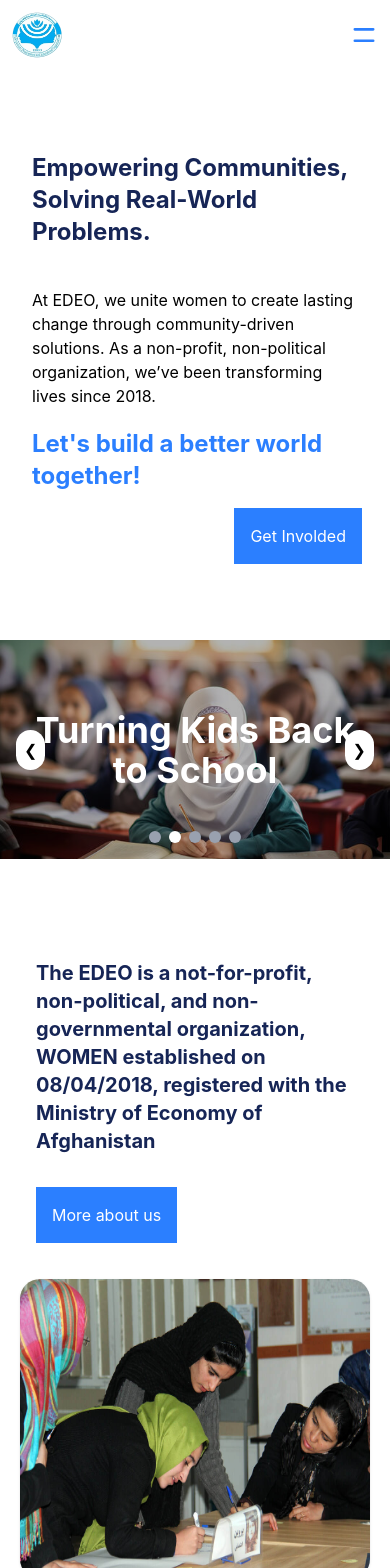
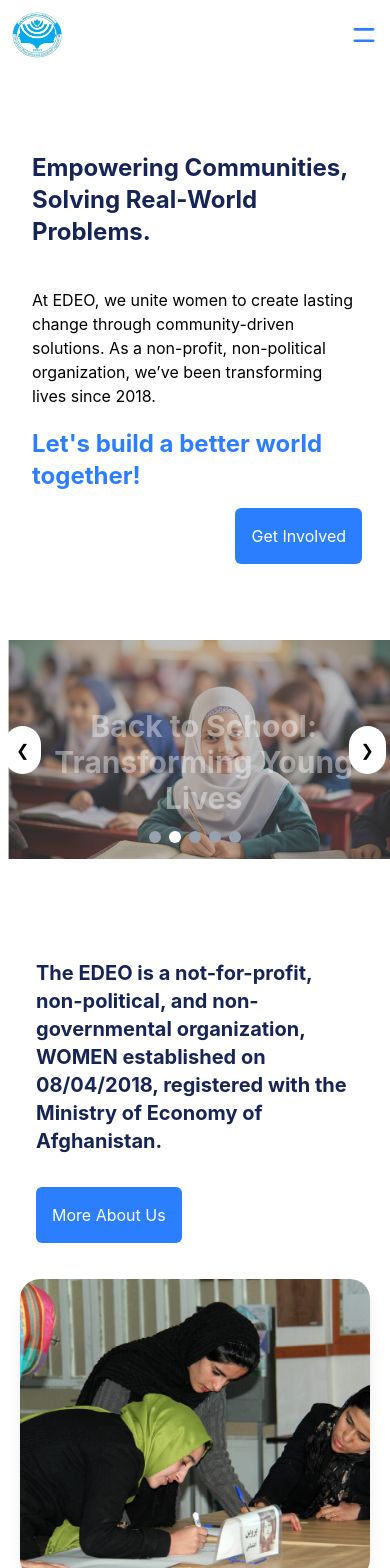
Before and after one commit to Bluetelecast/EDEO-Website, a React (Vite) app: page / in a window 390 px wide. Shown: the top 1568 px of the page. Built offline with nearby package versions, Linux system fonts and the light colour scheme.

Commit message:
adjusting the code .

```diff
--- a/package.json
+++ b/package.json
@@ -13,6 +13,7 @@
     "@heroicons/react": "^2.2.0",
     "@reduxjs/toolkit": "^2.5.1",
     "@tailwindcss/vite": "^4.0.2",
+    "framer-motion": "^12.4.1",
     "i18next": "^24.2.2",
     "react": "^18.3.1",
     "react-dom": "^18.3.1",
--- a/src/Components/Contact.jsx
+++ b/src/Components/Contact.jsx
@@ -16,10 +16,10 @@
                 <label htmlFor="name">Name</label>
                 <input type="text" id='name' className='p-2 bg-black/40 rounded'/>
             </div>
-            <div className='flex flex-col text-white gap-1 w-[90%]'>
+            {/* <div className='flex flex-col text-white gap-1 w-[90%]'>
                 <label htmlFor="company">Company</label>
                 <input type="text" id='company' className='p-2 bg-black/40 rounded'/>
-            </div>
+            </div> */}
 
 
             <div className='flex flex-col text-white gap-1 w-[90%]'>
--- a/src/Components/Hero.jsx
+++ b/src/Components/Hero.jsx
@@ -1,27 +1,71 @@
 import { useNavigate } from 'react-router-dom';
-import womenSigning from '../assets/women-signing.jpg'
+import womenSigning from '../assets/women-signing.jpg';
 import HeroSlider from './HeroSlider';
+import { motion } from 'framer-motion';
 
-const Hero = ()=>{
-    const navevegate=useNavigate();
+const Hero = () => {
+    const navigate = useNavigate();
+
     return (
         <>
-        <div className="mt-[4rem] sm:mt-[12rem] flex flex-col p-3">
-        <h1 className="text-blue-950 font-sans p-5 font-bold text-start text-2xl sm:text-3xl md:text-4xl lg:text-5xl">Empowering Communities, Solving Real-World Problems.</h1>
-        <h2 className=' text-md p-5 '>At EDEO, we unite women to create lasting change through community-driven solutions. As a non-profit, non-political organization, we’ve been transforming lives since 2018.</h2>
-        <h2 className='text-md pl-5 text-blue-500 font-bold text-2xl'>Let's build a better world together!</h2>
-        <button onClick={()=>navevegate('/what_we_do')} className='m-4 p-4 bg-blue-500  self-end text-white cursor-pointer'>Get Involded</button>
-        </div>
-        <HeroSlider/>
-        <div className='flex flex-col gap-5 md:grid md:grid-cols-2  p-5 mt-[4rem] justify-between '>
-        <div>
-        <h2 className='p-4 text-blue-950 font-bold text-xl womenSigning'>The EDEO is a not-for-profit, non-political, and non-governmental organization, WOMEN established on 08/04/2018, registered with the Ministry of Economy of Afghanistan</h2>
-        <button onClick={()=>navevegate('/about')} className='m-4 p-4 bg-blue-500 text-white cursor-pointer'>More about us</button>
-        </div>
-        <div className='self-center h-[300px] w-[350px] md:w-[390px] lg:w-[500px]'>
-        <img className='w-[100%] h-[100%] aspect-[4/3] rounded-[20px] shadow' src={womenSigning} />
-        </div>
-        </div>
+            {/* Hero Section */}
+            <div className="mt-[4rem] sm:mt-[12rem] flex flex-col p-3">
+                <motion.h1 initial={{opacity:0}} animate={{
+                    opacity:1,
+                }} className="text-blue-950 font-sans p-5 font-bold text-start text-2xl sm:text-3xl md:text-4xl lg:text-5xl">
+                    Empowering Communities, Solving Real-World Problems.
+                </motion.h1>
+                <h2 className="text-md p-5">
+                    At EDEO, we unite women to create lasting change through community-driven solutions.
+                    As a non-profit, non-political organization, we’ve been transforming lives since 2018.
+                </h2>
+                <h2 className="text-md pl-5 text-blue-500 font-bold text-2xl">
+                    Let's build a better world together!
+                </h2>
+                <button
+                    onClick={() => navigate('/what_we_do')}
+                    className="m-4 p-4 bg-blue-500 self-end text-white cursor-pointer rounded-md hover:bg-blue-600 transition duration-300"
+                >
+                    Get Involved
+                </button>
+            </div>
+
+            {/* Hero Slider */}
+            <HeroSlider />
+
+            {/* About Section */}
+            <div
+             className="flex flex-col gap-5 md:grid md:grid-cols-2 p-5 mt-[4rem] justify-between">
+                <div className="lg:max-w-[80%]">
+                    <h2 className="p-4 text-blue-950 font-bold text-xl">
+                        The EDEO is a not-for-profit, non-political, and non-governmental organization,
+                        WOMEN established on 08/04/2018, registered with the Ministry of Economy of Afghanistan.
+                    </h2>
+                    <button
+                        onClick={() => {
+                            navigate('/about');
+                            window.scrollTo(0, 0);
+                        }
+                        }
+                        className="m-4 p-4 bg-blue-500 text-white cursor-pointer rounded-md hover:bg-blue-600 transition duration-300"
+                    >
+                        More About Us
+                    </button>
+                </div>
+
+                {/* Animated Image */}
+                <motion.div
+                  initial={{scale:0.5}}
+                  whileInView={{scale:1,transition:{duration:2}}}
+
+                    className="self-center h-[300px] w-[350px] md:w-[390px] lg:w-[500px]">
+                    <img
+                        className="w-full h-full aspect-[4/3] rounded-[20px] shadow-lg object-cover"
+                        src={womenSigning}
+                        alt="Women Signing"
+                    />
+                </motion.div>
+            </div>
         </>
     );
 };
--- a/src/Components/HeroSlider.jsx
+++ b/src/Components/HeroSlider.jsx
@@ -1,30 +1,25 @@
 import React, { useState, useEffect } from 'react';
-import kids from "../assets/slideImg/kids.jpg"
-import reduceViolence from '../assets/slideImg/reducingViolence.webp'
-import feedHungry from '../assets/slideImg/feed.jpeg'
-import women from '../assets/slideImg/women.webp'
-import children from '../assets/slideImg/children.jpeg'
-
-
-
+import { motion, AnimatePresence } from 'framer-motion';
+import kids from "../assets/slideImg/kids.jpg";
+import reduceViolence from '../assets/slideImg/reducingViolence.webp';
+import feedHungry from '../assets/slideImg/feed.jpeg';
+import women from '../assets/slideImg/women.webp';
+import children from '../assets/slideImg/children.jpeg';
 
 const HeroSlider = () => {
+  const slides = [
+    { id: 1, image: reduceViolence, title: 'Together, We Can End Violence Against Women' },
+    { id: 2, image: kids, title: 'Back to School: Transforming Young Lives' },
+    { id: 3, image: women, title: 'Advocating for Human Rights for All' },
+    { id: 4, image: feedHungry, title: 'Feeding Hope: Supporting Those in Need' },
+    { id: 5, image: children, title: "Protecting Children's Rights for a Better Future" },
+  ];
 
-    const [slides,setSlides] = useState(
-        [
-            { id: 1, image: reduceViolence, title: 'Reducing Violence Against Women' },
-            { id: 2, image: kids, title: 'Turning Kids Back to School' },
-            { id: 3, image: women, title: 'Human Rights Promotion' },
-            { id: 4, image: feedHungry, title: 'Feed the helpless' },
-            { id: 4, image: children, title: 'Children Rights' },
-          ]
-    ) ;
-
-    const [currentSlide, setCurrentSlide] = useState(0);
+  const [currentSlide, setCurrentSlide] = useState(0);
 
   useEffect(() => {
     const slideInterval = setInterval(() => {
-      setCurrentSlide((prev) => (prev === slides.length - 1 ? 0 : prev + 1));
+      nextSlide();
     }, 5000);
 
     return () => clearInterval(slideInterval);
@@ -39,29 +34,44 @@
   };
 
   return (
-    <div className="relative mt-[3rem]" style={{aspectRatio:'16/9'}}>
-      {slides.map((slide, index) => (
-        <div
-          key={slide.id}
-          className={`absolute inset-0 transition-opacity duration-1000 ${index === currentSlide ? 'opacity-100' : 'opacity-0'}`}
+    <div className="relative mt-[3rem] overflow-hidden" style={{ aspectRatio: '16/9' }}>
+      <AnimatePresence mode="wait">
+        <motion.div
+          key={slides[currentSlide].id}
+          initial={{ opacity: 0, x: 50 }}
+          animate={{ opacity: 1, x: 0 }}
+          exit={{ opacity: 0, x: -50 }}
+          transition={{ duration: 0.8 }}
+          className="absolute inset-0 w-full h-full"
         >
-          <img src={slide.image} alt={slide.title} className="w-full h-full object-cover" />
+          <img
+            src={slides[currentSlide].image}
+            alt={slides[currentSlide].title}
+            className="w-full h-full object-cover"
+          />
           <div className="absolute inset-0 bg-black/30 flex items-center justify-center p-5">
-            <h1 className="text-white text-4xl md:text-6xl font-bold text-center">{slide.title}</h1>
+            <motion.h1
+              initial={{ opacity: 0, y: 20 }}
+              animate={{ opacity: 1, y: 0 }}
+              transition={{ delay: 0.3, duration: 0.8 }}
+              className="text-white text-3xl md:text-6xl font-bold text-center"
+            >
+              {slides[currentSlide].title}
+            </motion.h1>
           </div>
-        </div>
-      ))}
+        </motion.div>
+      </AnimatePresence>
 
-
+      {/* Buttons */}
       <button
         onClick={prevSlide}
-        className="absolute top-1/2 cursor-pointer left-4 transform -translate-y-1/2 bg-white bg-opacity-50 p-2 rounded-full hover:bg-opacity-75"
+        className="absolute top-1/2 left-1 transform -translate-y-1/2 bg-white bg-opacity-50 p-3 rounded-full hover:bg-opacity-80 transition"
       >
         &#10094;
       </button>
       <button
         onClick={nextSlide}
-        className="absolute top-1/2 cursor-pointer right-4 transform -translate-y-1/2 bg-white bg-opacity-50 p-2 rounded-full hover:bg-opacity-75"
+        className="absolute top-1/2 right-1 transform -translate-y-1/2 bg-white bg-opacity-50 p-3 rounded-full hover:bg-opacity-80 transition"
       >
         &#10095;
       </button>
@@ -72,7 +82,9 @@
           <button
             key={index}
             onClick={() => setCurrentSlide(index)}
-            className={`w-3 h-3 rounded-full ${index === currentSlide ? 'bg-white' : 'bg-gray-400'}`}
+            className={`w-3 h-3 rounded-full transition ${
+              index === currentSlide ? 'bg-white' : 'bg-gray-400'
+            } cursor-pointer`}
           />
         ))}
       </div>
--- a/src/Components/LinkItem.jsx
+++ b/src/Components/LinkItem.jsx
@@ -6,7 +6,7 @@
     const {pathname} = useLocation();
     const dispatch = useDispatch();
     return(
-         <Link onClick={()=>dispatch(hideMenu())} to={props.to} className={`p-2 transition-all duration-500 hover:bg-blue-300 hover:text-white ${pathname===props.to?'bg-blue-300 text-white':''} `}>{props.name}</Link>
+         <Link onClick={()=>{dispatch(hideMenu());window.scrollTo(0, 0);}} to={props.to} className={`p-2 transition-all duration-500 hover:bg-blue-300 hover:text-white ${pathname===props.to?'bg-blue-300 text-white':''} `}>{props.name}</Link>
     )
 }
 export default LinkItem;
```
Also changed, not shown: src/Components/About.jsx (+21 -2 lines), src/Components/Donate.jsx (+9 -5 lines), src/Components/DoneCard.jsx (+6 -2 lines), src/Components/Footer.jsx (+7 -3 lines), src/Components/ProjectWrapper.jsx (+8 -2 lines), src/Components/VolunteerWrapper.jsx (+9 -2 lines), src/Components/WhatWeDo.jsx (+18 -0 lines), 1 other file (tests, documents, lock files or other folders).
